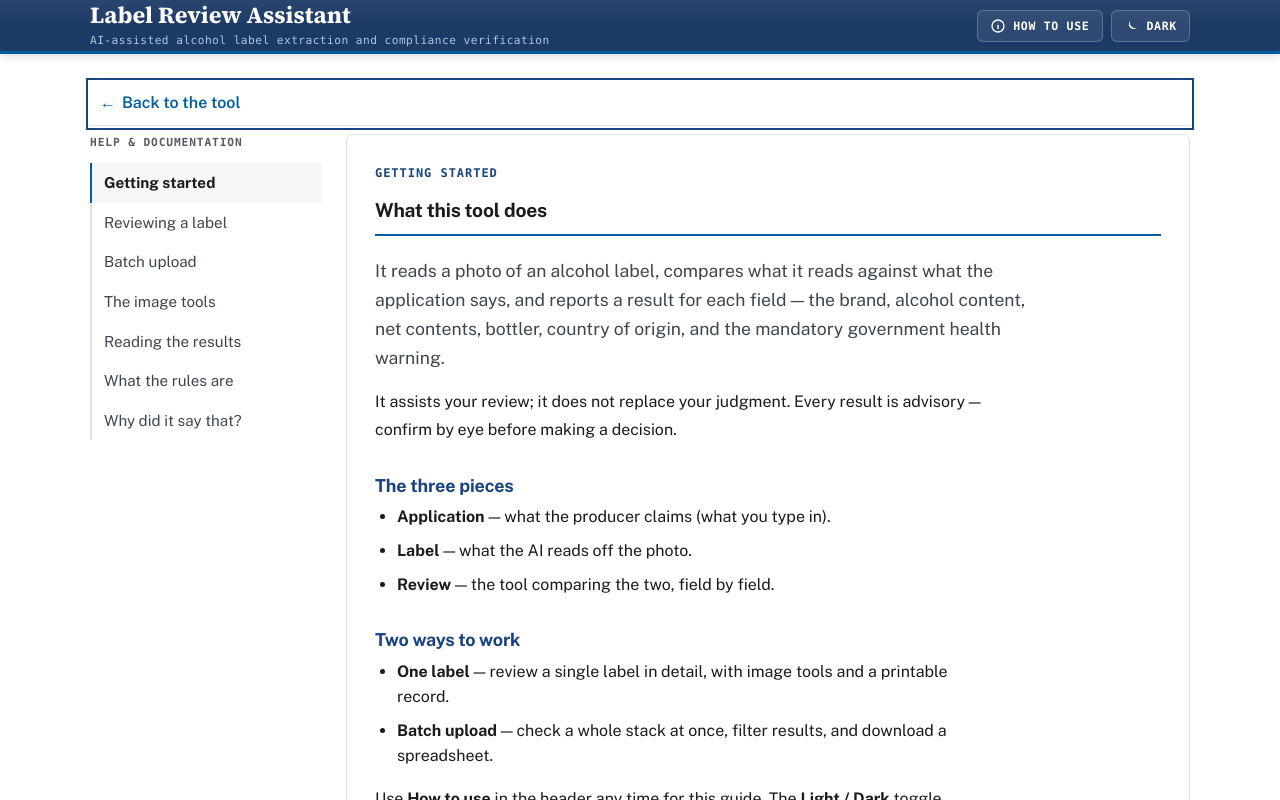
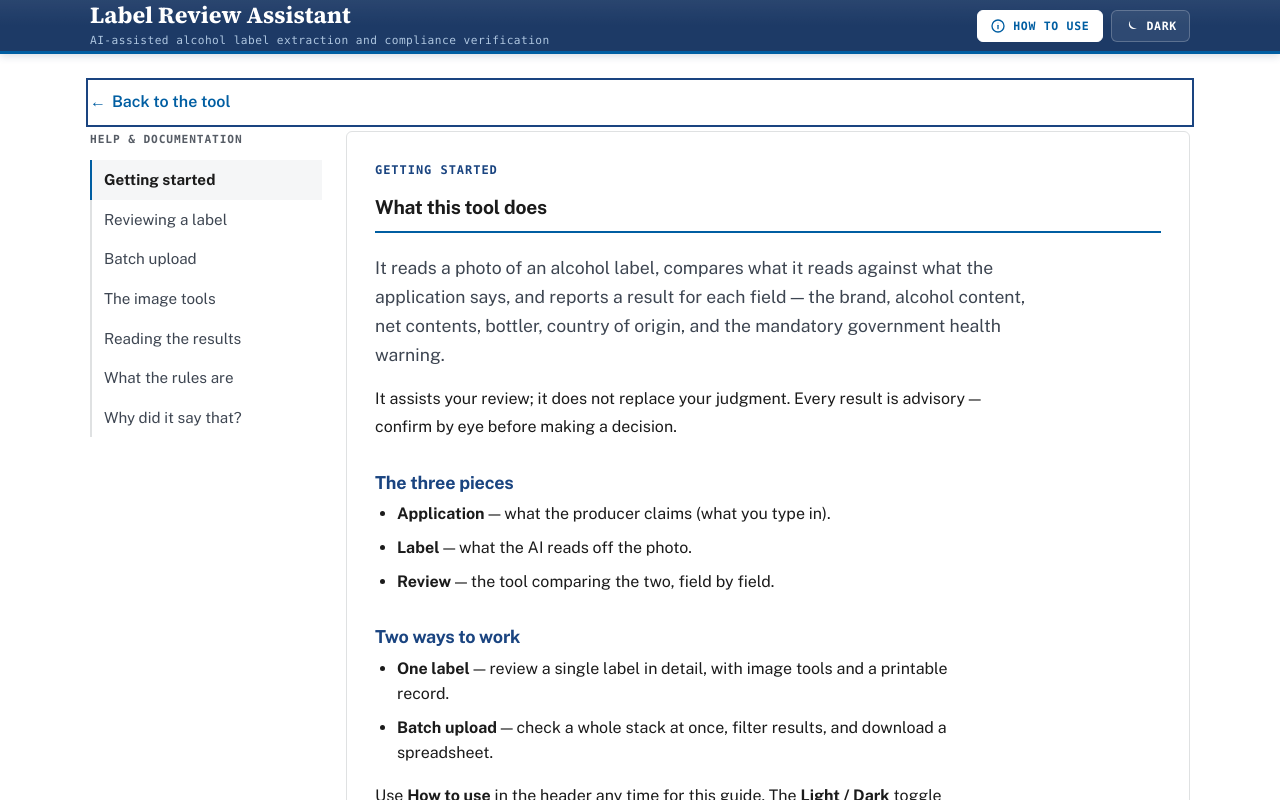
Before and after one commit to mykytalh/ttb-label-review-assistant, a Next.js app: page / in a window 1280 px wide. Shown: the top 800 px of the page. Built offline with nearby package versions, Linux system fonts and the light colour scheme.

Commit message:
Light up the How-to-use button while the help view is open.
The always-visible masthead trigger inverts to white with blue text
when help is open — a you-are-here state on the control that opened
it. The pinned back link returns to its quiet canvas styling.

```diff
--- a/src/app/globals.css
+++ b/src/app/globals.css
@@ -470,6 +470,18 @@ a {
   background: rgba(255, 255, 255, 0.16);
   border-color: rgba(255, 255, 255, 0.4);
 }
+/* While the help view is open the trigger inverts — white fill, blue text —
+   a lit "you are here" state on the always-visible masthead control. */
+.hiw-trigger[aria-expanded="true"] {
+  background: #fff;
+  border-color: #fff;
+  color: var(--primary);
+}
+.hiw-trigger[aria-expanded="true"]:hover {
+  background: var(--primary-lightest);
+  border-color: var(--primary-lightest);
+}
+
 .hiw-trigger-icon {
   display: inline-flex;
 }
@@ -484,7 +496,6 @@ a {
 .hiw-back {
   appearance: none;
   border: none;
-  border-bottom: 1px solid var(--hairline);
   cursor: pointer;
   position: sticky;
   top: var(--masthead-h);
@@ -494,12 +505,10 @@ a {
   align-items: center;
   gap: 6px;
   color: var(--primary);
-  /* White bar with blue text — reads as a location strip: you're in help,
-     and this is the way back. */
-  background: var(--surface);
+  background: var(--canvas);
   font: inherit;
   font-weight: 600;
-  padding: 9px 10px;
+  padding: 8px 0;
   margin-bottom: var(--space-2);
 }
 .hiw-back:hover {
```
